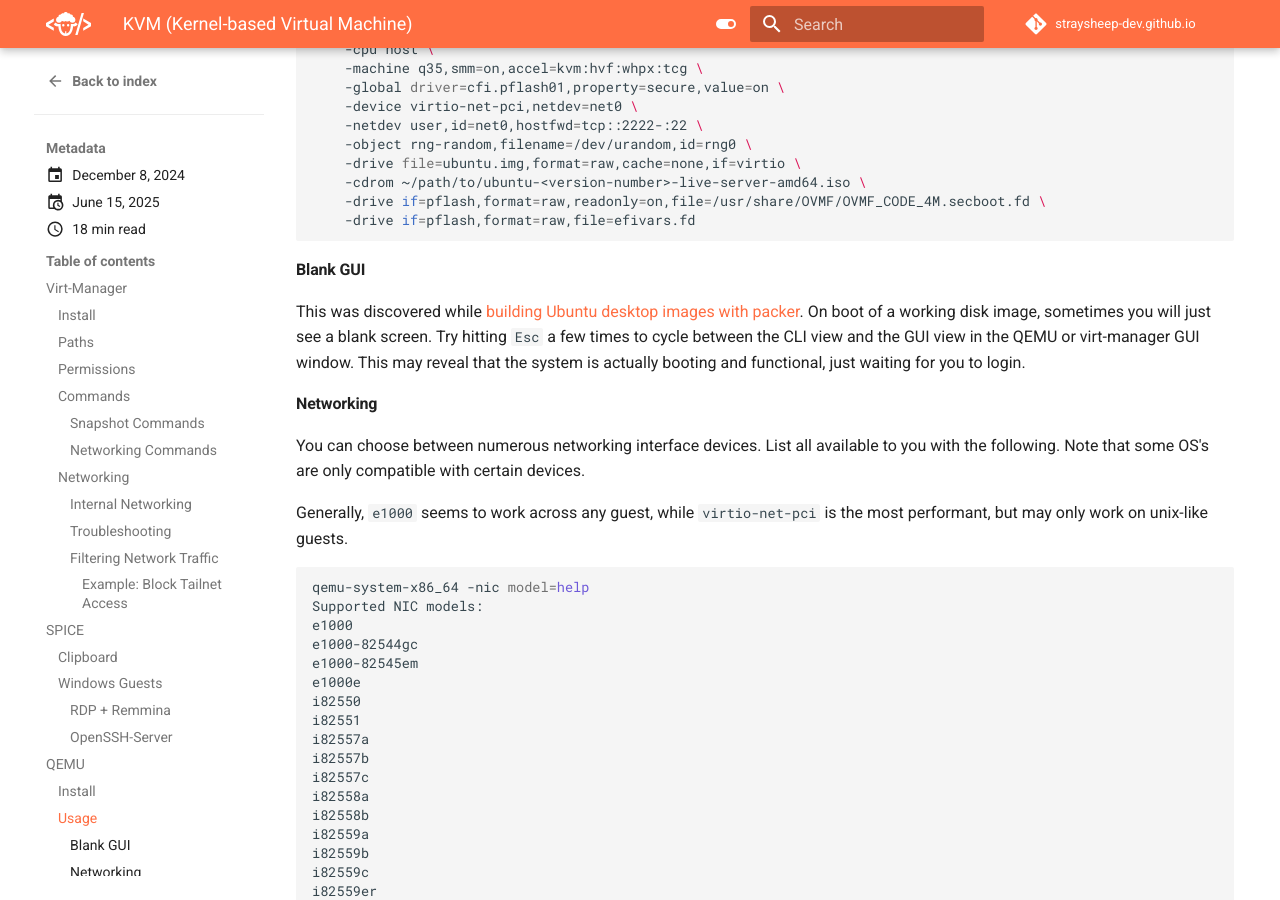
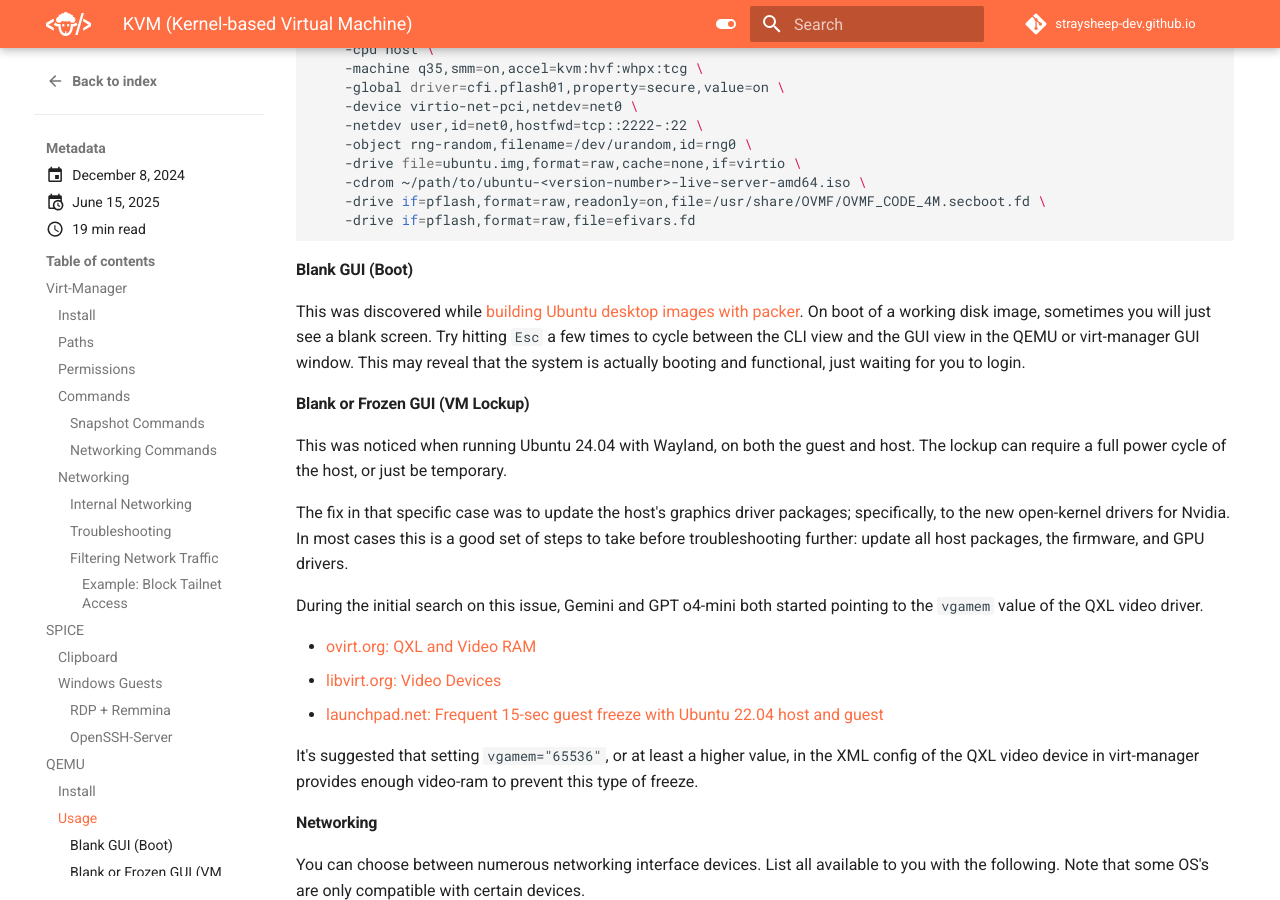
Before and after one commit to straysheep-dev/straysheep-dev.github.io, an MkDocs documentation site: the page built from docs/blog/posts/kvm.md, in a window 1280 px wide and 900 px high, scrolled down 10313 px. Built offline with MkDocs 1.6.1 and Material for MkDocs 9.7.7, drawn with Linux system fonts in a browser that asks for light colours; comment, search, counter and statistics services are not loaded.

Commit message:
Update blog

````diff
--- a/docs/blog/posts/kvm.md
+++ b/docs/blog/posts/kvm.md
@@ -462,9 +462,24 @@
 ```
 
 
-#### Blank GUI
+#### Blank GUI (Boot)
 
 This was discovered while [building Ubuntu desktop images with packer](https://github.com/straysheep-dev/packer-configs/tree/main/ubuntu-2204-desktop). On boot of a working disk image, sometimes you will just see a blank screen. Try hitting `Esc` a few times to cycle between the CLI view and the GUI view in the QEMU or virt-manager GUI window. This may reveal that the system is actually booting and functional, just waiting for you to login.
+
+
+#### Blank or Frozen GUI (VM Lockup)
+
+This was noticed when running Ubuntu 24.04 with Wayland, on both the guest and host. The lockup can require a full power cycle of the host, or just be temporary.
+
+The fix in that specific case was to update the host's graphics driver packages; specifically, to the new open-kernel drivers for Nvidia. In most cases this is a good set of steps to take before troubleshooting further: update all host packages, the firmware, and GPU drivers.
+
+During the initial search on this issue, Gemini and GPT o4-mini both started pointing to the `vgamem` value of the QXL video driver.
+
+- [ovirt.org: QXL and Video RAM](https://www.ovirt.org/develop/internal/video-ram.html)
+- [libvirt.org: Video Devices](https://libvirt.org/formatdomain.html#video-devices)
+- [launchpad.net: Frequent 15-sec guest freeze with Ubuntu 22.04 host and guest](https://bugs.launchpad.net/ubuntu/+source/xserver-xorg-video-qxl/+bug/1972914)
+
+It's suggested that setting `vgamem="65536"`, or at least a higher value, in the XML config of the QXL video device in virt-manager provides enough video-ram to prevent this type of freeze.
 
 
 #### Networking
````
